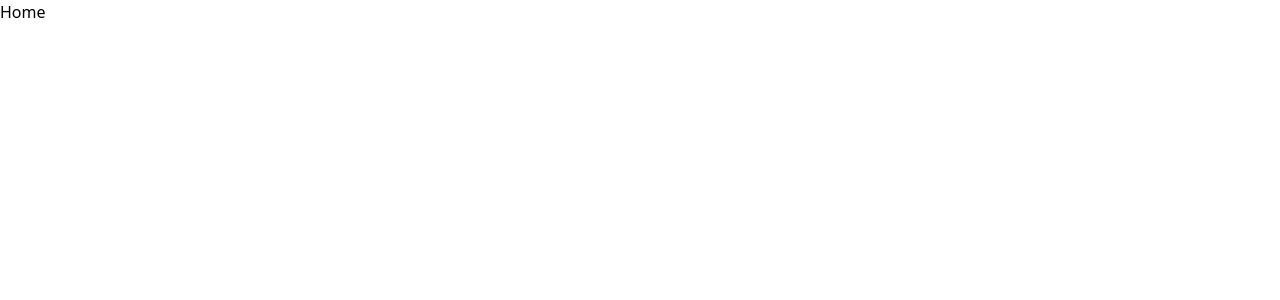
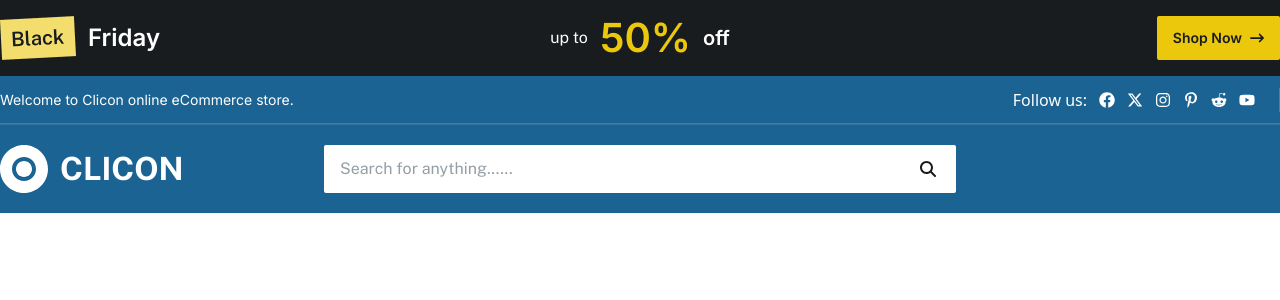
Before and after one commit to NurTheDev/clicon, a React (Vite) app in the folder client/: page / in a window 1280 px wide. Shown: the top 300 px of the page. Built offline with nearby package versions, Linux system fonts and the light colour scheme.

Commit message:
working on navbar

```diff
--- a/client/src/Pages/mainLayout/Home/Home.tsx
+++ b/client/src/Pages/mainLayout/Home/Home.tsx
@@ -1,8 +1,9 @@
+import Navbar from "../../../common/Navbar.tsx";
 
 const Home = () => {
     return (
         <div>
-            <h1>Home</h1>
+            <Navbar/>
         </div>
     );
 };
--- /dev/null
+++ b/client/src/common/Container.tsx
@@ -0,0 +1,13 @@
+import React from "react";
+type Props = {
+    children: React.ReactNode
+}
+const Container : React.FC<Props> = ({children}: { children: React.ReactNode }) => {
+    return (
+        <div className="container mx-auto">
+            {children}
+        </div>
+    );
+};
+
+export default Container;
--- /dev/null
+++ b/client/src/common/Navbar.tsx
@@ -0,0 +1,85 @@
+import Container from "./Container.tsx";
+import assets from "../helpers/assetsProvider.ts";
+import Icons from "../helpers/IconProvider.tsx";
+import PrimaryButton from "./PrimaryButton.tsx";
+
+const StatusBar = () => {
+    return (
+        <div className={"bg-gray-900 py-4"}>
+            <Container>
+                <div
+                    className={"grid grid-cols-2 lg:grid-cols-3 gap-4 justify-between items-center font-public-sans text-center"}>
+                    <div className={"flex items-center gap-3"}>
+                        <img src={assets.blackLogo} alt=""/>
+                        <p className={"text-gray-00 heading3"}>Friday</p>
+                    </div>
+                    <div className={"items-center gap-3 justify-center hidden lg:flex"}>
+                        <span className={"label-3 text-gray-00"}>up to</span> <span className={
+                        "display4 text-warning-500"}>50% </span><span className={"text-gray-00 heading4"}>off</span>
+                    </div>
+                    <div className={"flex items-center gap-3 justify-end"}>
+                        <PrimaryButton
+                            className={"body-medium-600 py-3 text-gray-900 bg-warning-500 px-4 rounded-xs flex" +
+                                " items-center gap-2 hover:rotate-4 transition-all"}><span>Shop Now</span>
+                            <span>{Icons.rightArrow}</span></PrimaryButton>
+                    </div>
+                </div>
+            </Container>
+        </div>
+    )
+}
+const TopNav = () => {
+    const socialIcons = [Icons.facebook, Icons.twitter, Icons.instagram, Icons.pinterest, Icons.reddit, Icons.youtube]
+    return (
+        <div className={"bg-secondary-700 text-gray-00 py-3 border-b border-gray-00/10" +
+            " shadow-[inset_0_-1px_0_0_rgba(255,255,255,0.16)]"}>
+            <Container>
+                <div className={"grid grid-cols-2 gap-4 justify-between items-center"}>
+                    <p className={"body-medium-400"}>Welcome to Clicon online eCommerce store. </p>
+                    <div className={"flex items-center gap-3 justify-end border-r border-gray-00/20 pr-6"}>
+                        <span>Follow us:</span>
+                        {socialIcons?.map((icon, index) => (
+                            <span key={index}
+                                  className="transition-transform hover:scale-110 cursor-pointer">{icon}</span>
+                        ))}
+                    </div>
+                </div>
+
+            </Container>
+        </div>
+    )
+}
+const MiddleNav = ()=>{
+    return(
+        <div className={"bg-secondary-700 text-gray-00 py-5 "}>
+            <Container>
+                <div className={"grid grid-cols-4 gap-4 justify-between items-center font-public-sans"}>
+                    <div className={"flex items-center gap-3"}>
+                        <img src={assets.cliconCircle} alt=""/>
+                        <h3 className={"display6"}>CLICON</h3>
+                    </div>
+                    <div className={"col-span-2 relative"}>
+                        <input type="text" placeholder={"Search for anything......"} className={"bg-gray-00" +
+                            " text-gray-900 w-full py-3 px-4 rounded-xs placeholder:text-gray-400 focus:outline-none"}/>
+                        <span className={"absolute right-5 top-1/2 transform -translate-y-1/2 cursor-pointer z-10" +
+                            " text-gray-900"}>{Icons.search}</span>
+                    </div>
+                    <div>
+
+                    </div>
+                </div>
+            </Container>
+        </div>
+    )
+}
+const Navbar = () => {
+    return (
+        <div>
+            <StatusBar/>
+            <TopNav/>
+            <MiddleNav/>
+        </div>
+    );
+};
+
+export default Navbar;
--- /dev/null
+++ b/client/src/common/PrimaryButton.tsx
@@ -0,0 +1,15 @@
+import React from 'react';
+
+type buttonTypes = {
+    children: React.ReactNode,
+    className: string
+}
+const PrimaryButton: React.FC<buttonTypes> = ({children, className}) => {
+    return (
+        <button className={className + "py-3"}>
+            {children}
+        </button>
+    );
+};
+
+export default PrimaryButton;
--- /dev/null
+++ b/client/src/helpers/IconProvider.tsx
@@ -0,0 +1,21 @@
+import React from "react";
+import {FaXTwitter,FaArrowRightLong, FaMagnifyingGlass} from "react-icons/fa6";
+import {FaFacebook, FaPinterestP, FaRedditAlien, FaYoutube, FaInstagram, FaCartArrowDown, FaHeart, FaUser} from "react-icons/fa";
+
+type Icons = {
+    [key: string]: React.ReactNode
+}
+const Icons : Icons = {
+    "twitter":<FaXTwitter/>,
+    "facebook":<FaFacebook/>,
+    "pinterest":<FaPinterestP/>,
+    "reddit":<FaRedditAlien/>,
+    "youtube":<FaYoutube/>,
+    "instagram":<FaInstagram/>,
+    "cart":<FaCartArrowDown/>,
+    "heart":<FaHeart/>,
+    "user":<FaUser/>,
+    "rightArrow":<FaArrowRightLong/>,
+    "search":<FaMagnifyingGlass/>
+}
+export default Icons
--- /dev/null
+++ b/client/src/helpers/assetsProvider.ts
@@ -0,0 +1,12 @@
+import blackLogo from "../assets/logo/Black-logo.png"
+import cliconCircle from "../assets/logo/clicon-circle.svg"
+type Assets = {
+    blackLogo : string,
+    cliconCircle : string
+}
+const assets : Assets  = {
+    blackLogo : blackLogo,
+    cliconCircle : cliconCircle
+
+}
+export default assets
--- a/client/src/index.css
+++ b/client/src/index.css
@@ -1,15 +1,15 @@
 @import "tailwindcss";
 
 * {
-    margin: 0;
-    padding: 0;
     box-sizing: border-box;
 }
 
 img {
     vertical-align: middle;
 }
-
+button {
+    cursor: pointer;
+}
 ul,
 li,
 ol {
@@ -209,7 +209,6 @@
     font-family: var(--font-inter);
     letter-spacing: 0em;
 }
-
 /* ========= heading component  =============*/
 .heading1 {
     font-size: 32px;
@@ -227,9 +226,13 @@
     font-size: 24px;
     font-weight: 600;
     line-height: 32px;
+}.heading4 {
+    font-size: 20px;
+    font-weight: 600;
+    line-height: 32px;
 }
 
-.heading4 {
+.heading5 {
     font-size: 16px;
     font-weight: bold;
     line-height: 56px;
@@ -257,11 +260,21 @@
 }
 
 .display4 {
+    font-size: 40px;
+    font-weight: 600;
+    line-height: 44px;
+}
+
+.display5 {
     font-size: 36px;
     font-weight: 600;
     line-height: 44px;
 }
-
+.display6 {
+    font-size: 32px;
+    font-weight: 700;
+    line-height: 40px;
+}
 /* ========= display component  =============*/
 
 /* ========= label component  =============*/
@@ -419,6 +432,7 @@
     justify-content: center;
     align-items: center;
 }
+
 .flexRowCenter {
     display: flex;
     flex-direction: row;
```
Also changed, not shown: 1 other file (tests, documents, lock files or other folders).
